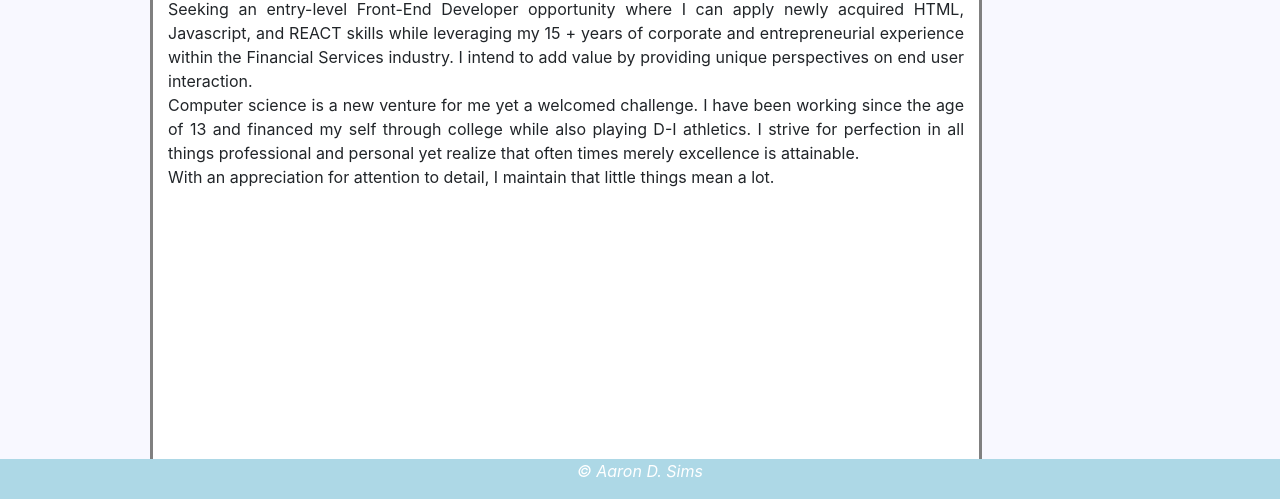
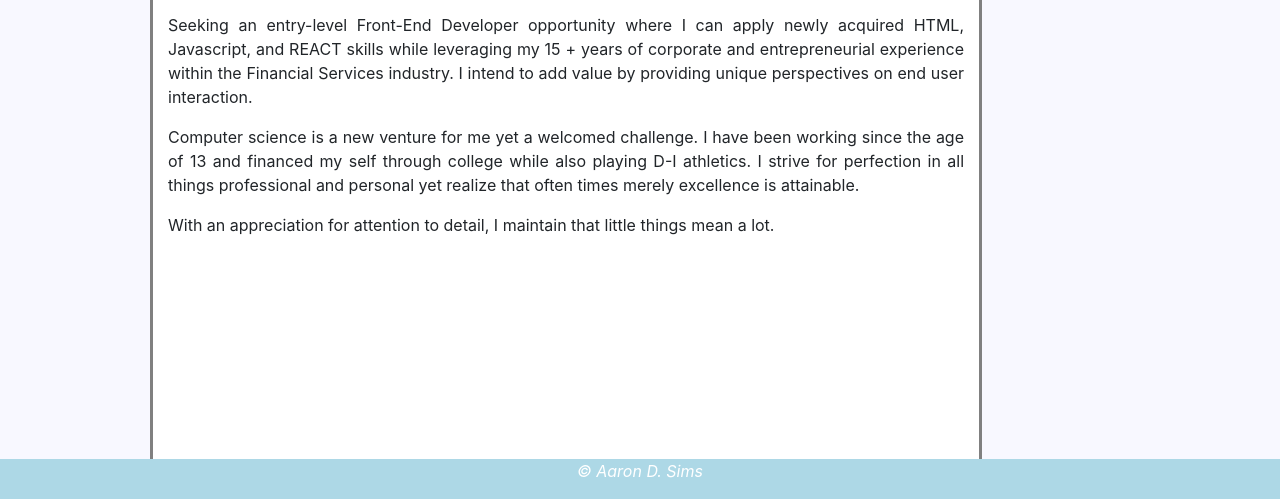
Before and after one commit to Aecntrik17/PortfolioUpdate2, a plain HTML site: page index.html in a window 1280 px wide. Shown: the part 301-800 px from the top of the page. Drawn offline with nearby package versions, Linux system fonts and the light colour scheme.

Commit message:
updating html format for about me content

```diff
--- a/index.html
+++ b/index.html
@@ -69,14 +69,16 @@
             <img src="./Assets/profile.jpg"
             class="img-fluid" alt="Aaron profile pic">
 
-            <p class="content">A natural leader with a demeanor equipped for cultivating relationships, effective communication, and teamwork with a proven track record for delivering solutions across internal and external partners. Currently earning a full stack web development certificate from the University of North Carolina at Chapel Hill.<br>
+            <p class="content">A natural leader with a demeanor equipped for cultivating relationships, effective communication, and teamwork with a proven track record for delivering solutions across internal and external partners. Currently earning a full stack web development certificate from the University of North Carolina at Chapel Hill.</p>
 
-            Seeking an entry-level Front-End Developer opportunity where I can apply newly acquired HTML, Javascript, and REACT skills while leveraging my 15 + years of corporate and entrepreneurial experience within the Financial Services industry. I intend to add value by providing unique perspectives on end user interaction.<br>
+            <p>Seeking an entry-level Front-End Developer opportunity where I can apply newly acquired HTML, Javascript, and REACT skills while leveraging my 15 + years of corporate and entrepreneurial experience within the Financial Services industry. I intend to add value by providing unique perspectives on end user interaction.
+            </p>
 
-            Computer science is a new venture for me yet a welcomed challenge. I have been working since the age of 13 and financed my self through college while also playing D-I athletics. I strive for perfection in all things professional and personal yet realize that often times merely excellence is attainable.<br>
+            <p>Computer science is a new venture for me yet a welcomed challenge. I have been working since the age of 13 and financed my self through college while also playing D-I athletics. I strive for perfection in all things professional and personal yet realize that often times merely excellence is attainable.
+            </p>
 
-            With an appreciation for attention to detail, I maintain that little things mean a lot.
-          </p>
+            <p>With an appreciation for attention to detail, I maintain that little things mean a lot.
+            </p>
 
         </div>
         <div class="row" id="resume">
```
